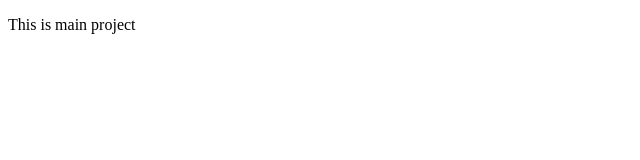
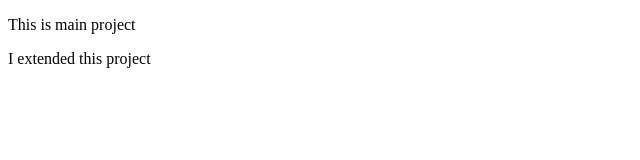
Before and after one commit to Thasleema786/Git_main_project, a plain HTML site: page index.html in a window 1280 px wide. Shown: the whole page, without its empty margins (0-640 px from the left). Drawn offline with Linux system fonts and the light colour scheme.

Commit message:
This is Project 2

```diff
--- a/index.html
+++ b/index.html
@@ -7,5 +7,6 @@
 </head>
 <body>
     <p>This is main project</p>
+    <p>I extended this project</p>
 </body>
 </html>
```
